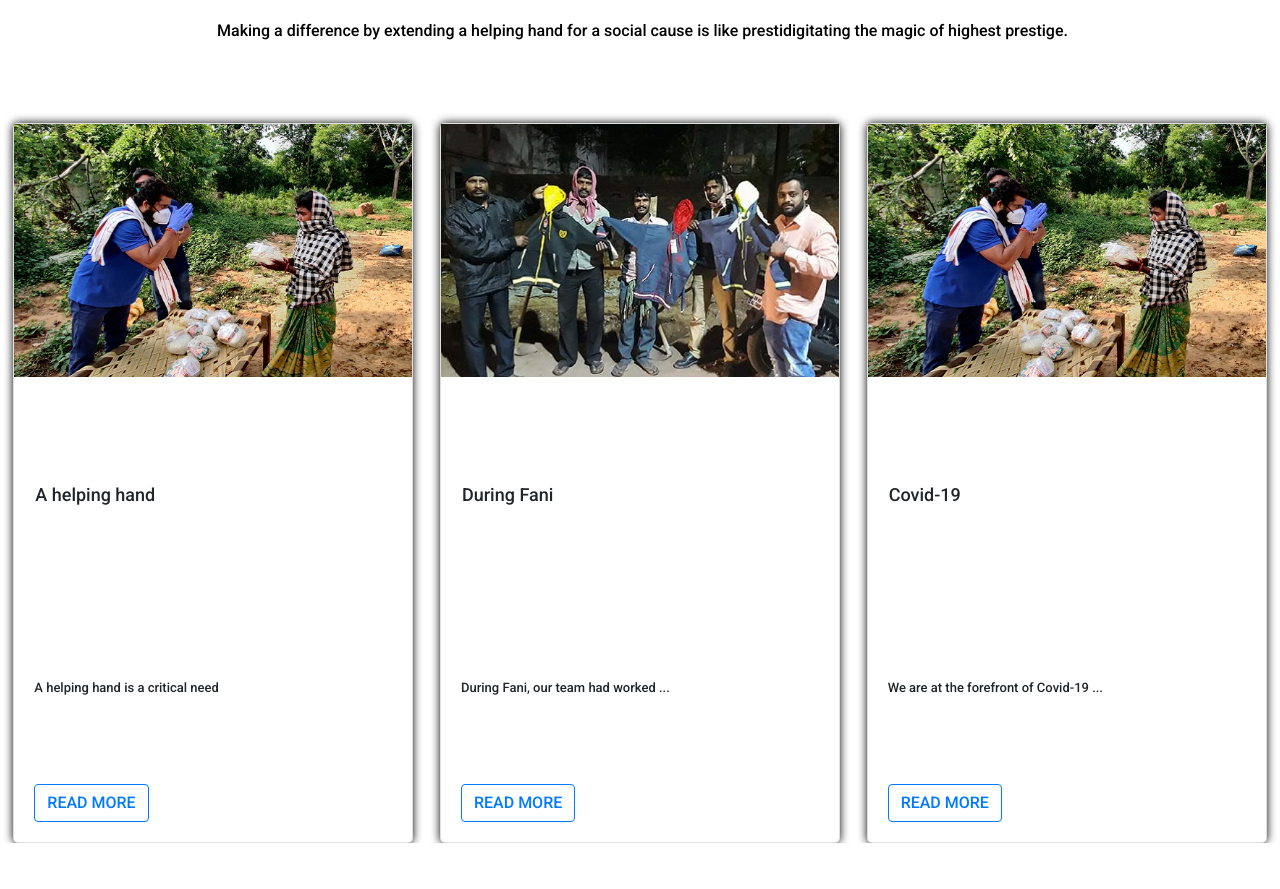
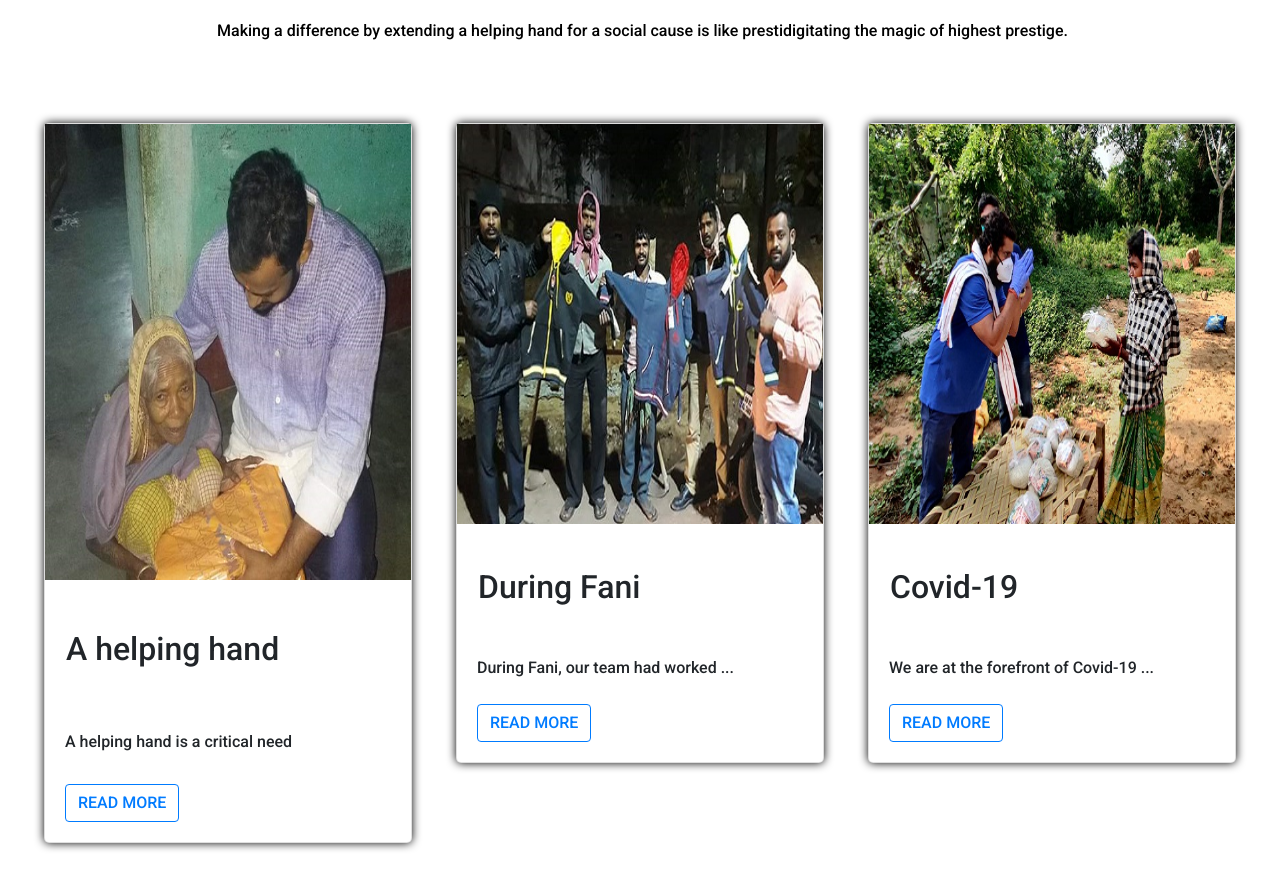
Before and after one commit to Trend20/ReactTask, a React (Create React App) app: page / in a window 1280 px wide. Shown: the part 4300-5189 px from the top of the page. Before the commit the page ends 5143 px from the top, so only its background shows below. Built offline with nearby package versions, Linux system fonts and the light colour scheme.

Commit message:
service-flex

```diff
--- a/src/components/card2/Card2.css
+++ b/src/components/card2/Card2.css
@@ -28,12 +28,13 @@
 #services{
     display: flex;
     flex-direction: row;
-    justify-content: space-around;
+    justify-content: space-evenly;
     margin-top: 5%;
+    height: 100vh;
 }
 
 #card-section{
-    height: 90vh;
+    height: 80vh;
     border-radius: 5px;
     box-shadow: 0px 0px 10px #000000;
 }
@@ -47,8 +48,10 @@
 
 #body h3{
     margin-left: 1px;
+    font-size: 2rem;
 }
 
 #body p{
     margin-left: 0;
+    font-size: 1rem;
 }
--- a/src/components/card2/Card2.js
+++ b/src/components/card2/Card2.js
@@ -16,24 +16,24 @@ class Card2 extends Component {
                    for a social cause is like prestidigitating the magic of highest prestige.</p>
                </div>
                <div id="services">
-               <div className="card" id="card-section" style={{width:'25rem'}}>
-                   <img src={blogImage} />
+               <div className="card" id="card-section" style={{width:'23rem', height:'90vh'}}>
+                   <img src={helpImage} style={{height: '57vh'}}/>
                    <div className="card-body" id="body">
                        <h3 className="card-title">A helping hand</h3>
                        <p className="card-text">A helping hand is a critical need</p>
                        <a href="#" className="btn btn-outline-primary">READ MORE</a>
                    </div>
                </div>
-               <div className="card" id="card-section" style={{width:'25rem'}}>
-                   <img src={faniImage} />
+               <div className="card" id="card-section" style={{width:'23rem'}}>
+                   <img src={faniImage} style={{height:'50vh'}}/>
                    <div className="card-body" id="body">
                        <h3 className="card-title">During Fani</h3>
                        <p className="card-text">During Fani, our team had worked ...</p>
                        <a href="#" className="btn btn-outline-primary">READ MORE</a>
                    </div>
                </div>
-               <div className="card" id="card-section" style={{width:'25rem'}}>
-                   <img src={blogImage} />
+               <div className="card" id="card-section" style={{width:'23rem'}}>
+                   <img src={blogImage} style={{height:'50vh'}}/>
                    <div className="card-body" id="body">
                        <h3 className="card-title">Covid-19</h3>
                        <p className="card-text">We are at the forefront of Covid-19 ... </p>
```
